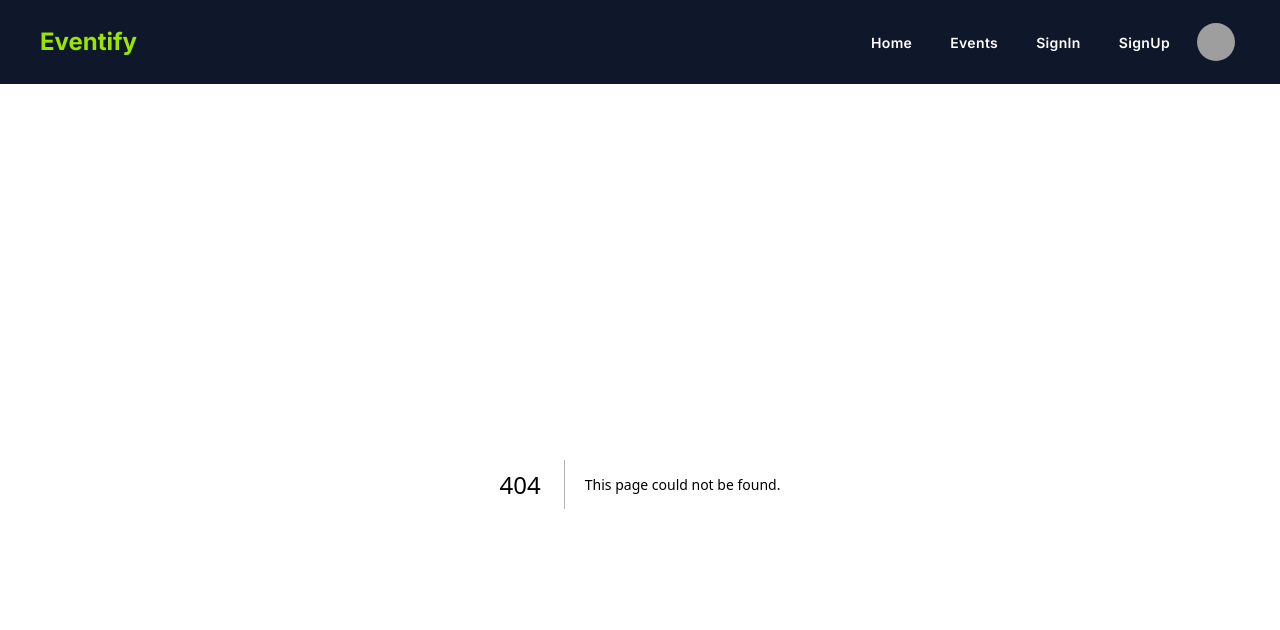
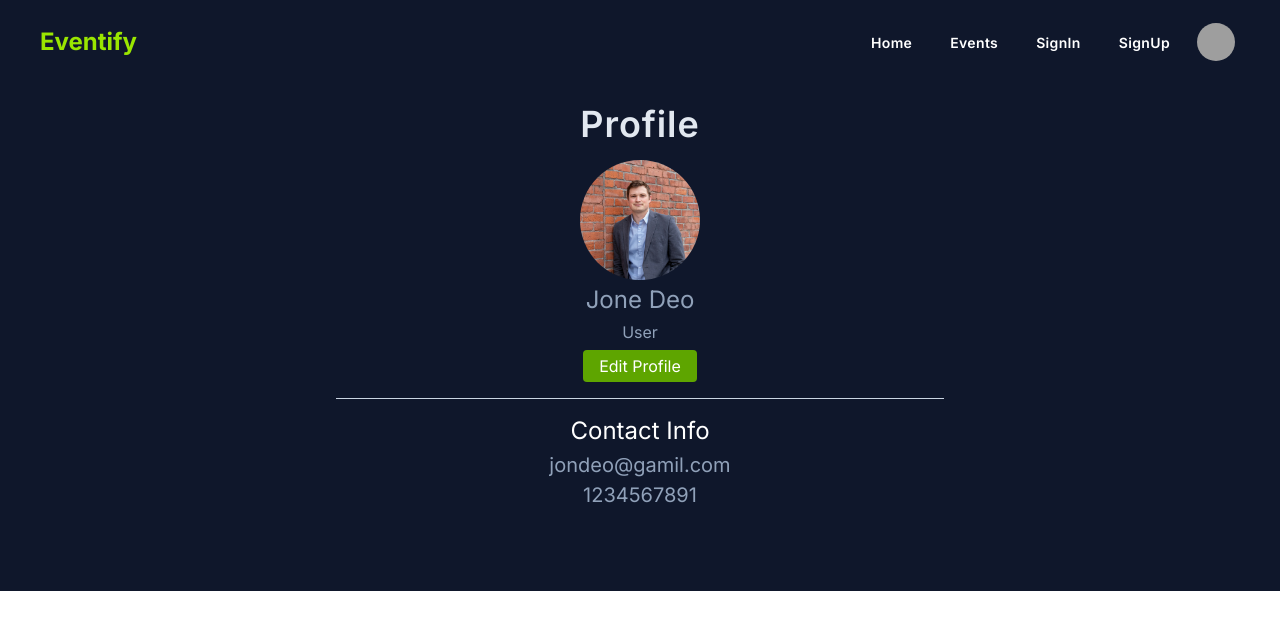
Before and after one commit to AbrRahman/eventify-frontend, a Next.js app: page /profile in a window 1280 px wide. Before the commit this address had no page. Shown: the top 630 px of the page. Built offline with nearby package versions, Linux system fonts and the light colour scheme; grey boxes are pictures that could not be loaded.

Commit message:
push user profile page

```diff
--- /dev/null
+++ b/src/app/profile/page.tsx
@@ -0,0 +1,45 @@
+import Image from "next/image";
+
+const page = () => {
+  return (
+    <div className="bg-slate-900">
+      <div className="container mx-auto px-4 lg:px-8 pb-12 lg:pb-20">
+        <div>
+          <h1 className="text-slate-200 text-2xl lg:text-4xl text-center font-semibold tracking-wide pt-5">
+            Profile
+          </h1>
+          <div className="w-30 h-30 mt-4 mx-auto">
+            <Image
+              className=" w-full rounded-full"
+              src="/images/user.png"
+              alt="user image"
+              width={400}
+              height={400}
+            />
+          </div>
+          <div className="text-slate-400 text-center">
+            <h1 className="text-semibold my-1 text-xl lg:text-2xl">Jone Deo</h1>
+            <h1 className="text-semibold ">User</h1>
+            <button className="px-4 mt-1.5  text-white py-1 bg-lime-600 hover:bg-lime-500 transition duration-300 rounded cursor-pointer">
+              Edit Profile
+            </button>
+          </div>
+          <hr className="lg:w-3/6 mx-auto w-10/12 text-slate-300 my-4" />
+          <h1 className="text-semibold text-white mb-1 text-center text-xl lg:text-2xl">
+            Contact Info
+          </h1>
+          <div>
+            <h1 className="text-semibold text-slate-400 mb-0.5 text-center text-xl">
+              jondeo@gamil.com
+            </h1>
+            <h1 className="text-semibold text-slate-400 mb-0.5 text-center text-xl">
+              1234567891
+            </h1>
+          </div>
+        </div>
+      </div>
+    </div>
+  );
+};
+
+export default page;
```
Also changed, not shown: public/images/user.png (added).
